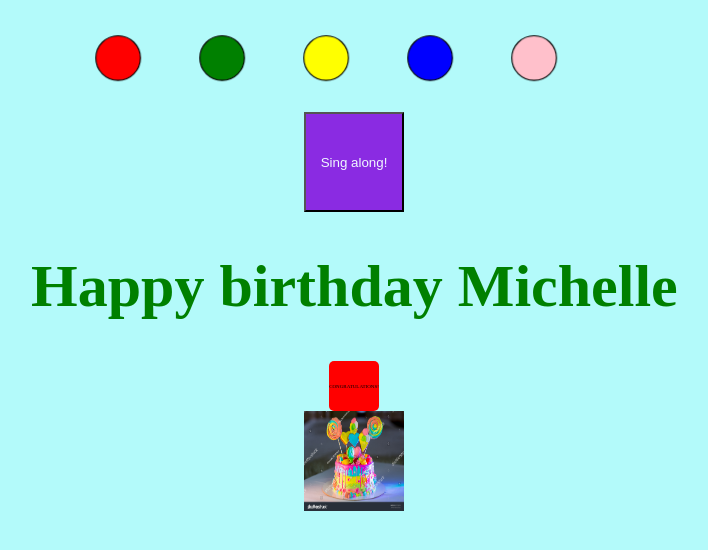
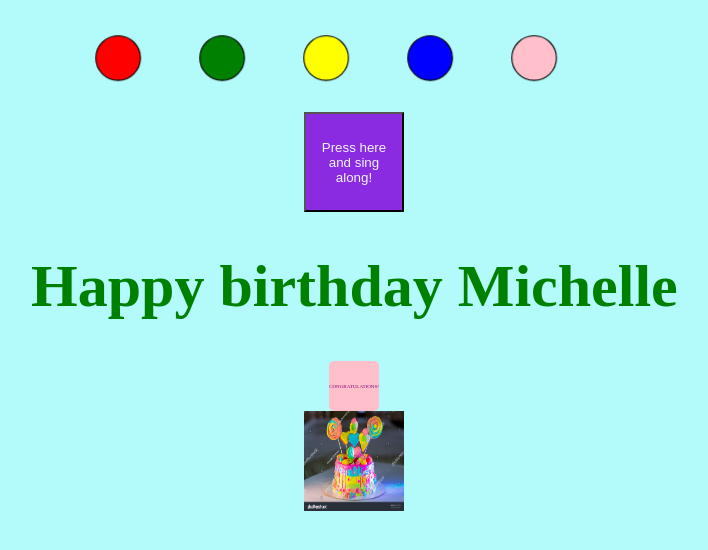
Before and after one commit to kerjenrob/animation-assignment, a plain HTML site: page index.html in a window 1280 px wide. Shown: the whole page, without its empty margins (154-862 px from the left). Drawn offline with nearby package versions, Linux system fonts and the light colour scheme.

Commit message:
final changes

```diff
--- a/index.html
+++ b/index.html
@@ -8,8 +8,7 @@
     <link rel="stylesheet" href="/styles/index.css">
     <link
     rel="stylesheet"
-    href="https://cdnjs.cloudflare.com/ajax/libs/animate.css/4.1.1/animate.min.css"
-  />
+    href="https://cdnjs.cloudflare.com/ajax/libs/animate.css/4.1.1/animate.min.css"/>
 </head>
 <body>
 <div class="content">
@@ -19,19 +18,19 @@
             </svg>
           <svg viewBox="0 0 200 100" xmlns="http://www.w3.org/2000/svg" height="100" width="100">
             <circle cx="50" cy="50" r="40" stroke="black" stroke-width="2" fill="green" />
-          </svg>
+            </svg>
           <svg viewBox="0 0 200 100" xmlns="http://www.w3.org/2000/svg" height="100" width="100">
             <circle cx="50" cy="50" r="40" stroke="black" stroke-width="2" fill="yellow" />
-          </svg>
+            </svg>
           <svg viewBox="0 0 200 100" xmlns="http://www.w3.org/2000/svg" height="100" width="100">
             <circle cx="50" cy="50" r="40" stroke="black" stroke-width="2" fill="blue" />
-          </svg>
+            </svg>
           <svg viewBox="0 0 200 100" xmlns="http://www.w3.org/2000/svg" height="100" width="100">
             <circle cx="50" cy="50" r="40" stroke="black" stroke-width="2" fill="pink" />
-          </svg>
+            </svg>
     </div>
     <div>
-        <a href="https://www.youtube.com/watch?v=nl62hhiBMOM"><button>Sing along!</button></a>
+        <a href="https://www.youtube.com/watch?v=nl62hhiBMOM"><button>Press here and sing along!</button></a>
     </div>
     <div class="text">
         <h1 class="animate__animated animate__flip">Happy birthday Michelle</h1>
@@ -43,6 +42,5 @@
         <img src="images/cake.jpg" alt="">
     </div>
 </div>
-
 </body>
 </html>
--- a/styles/index.css
+++ b/styles/index.css
@@ -29,15 +29,13 @@ button {
     transition-duration: 2s;
 }
 a :hover {
-    background-color: blue;
+    background-color: pink;
     transform: scale(1.2);
     transform: rotate(360deg);
-
 }
 .text {
     font-size: 30px;
     color: green;
-
 }
 .sign {
     display: flex;
@@ -46,18 +44,19 @@ a :hover {
     width: 50px;
     height: 50px;
     border-radius: 5px;
-    background: red;
+    background: pink;
     transition-property: all;
     transition-duration: 2s;
-    /*transition: all width 2s, height 2s, transform 2s; */
 }
 .sign:hover {
     width: 600px;
     height: 200px;
-    /*transform: rotateX(360deg);*/
 }
 p {
     font-size: 5px;
+    color: purple;
+    transition-property: all;
+    transition-duration: 2s;
 }
 p:hover {
     font-size: 60px;
```
